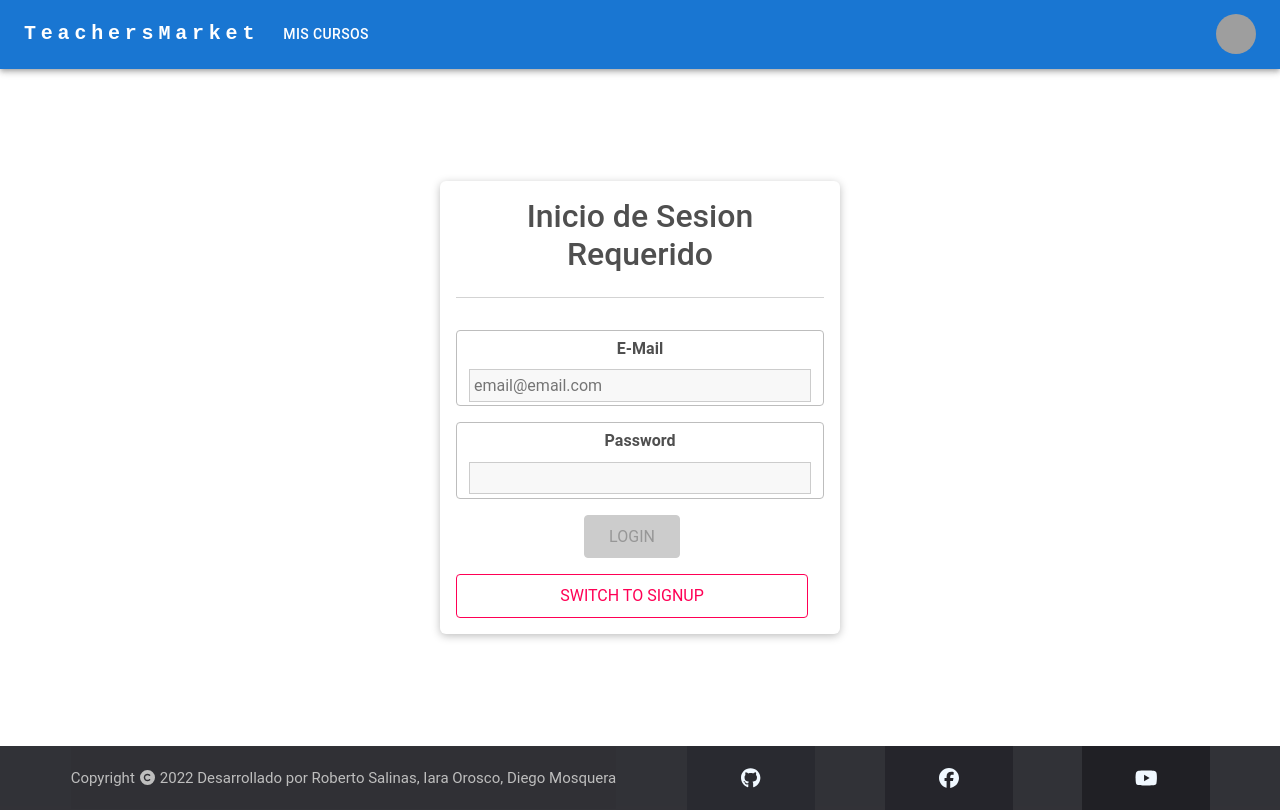
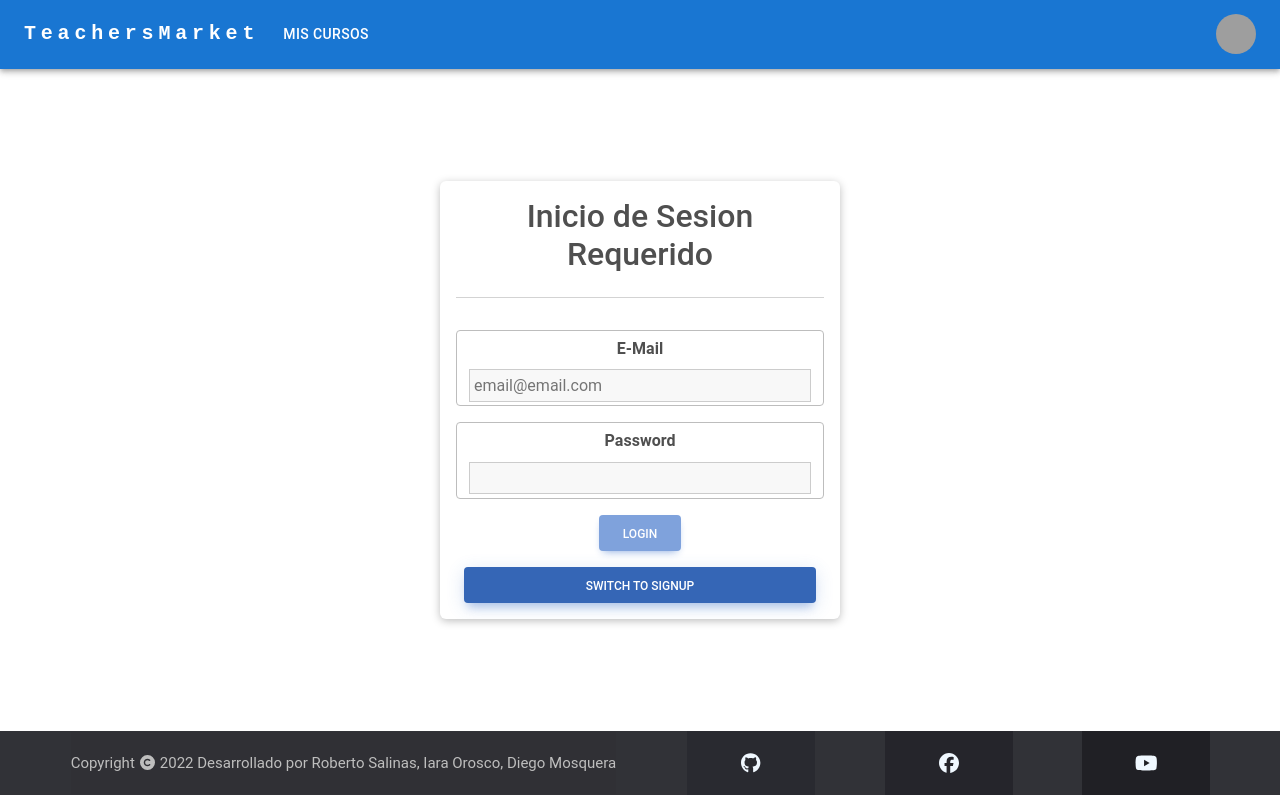
Before and after one commit to rcsalinas/Front-End-API, a React (Create React App) app: page /auth in a window 1280 px wide. Built offline with nearby package versions, Linux system fonts and the light colour scheme; grey boxes are pictures that could not be loaded.

Commit message:
mejorado el estilo de boton

```diff
--- a/src/pages/Auth.js
+++ b/src/pages/Auth.js
@@ -2,7 +2,7 @@ import React, { useState, useContext } from "react";
 import { AuthContext } from "../context/auth-context";
 
 import { useForm } from "../hooks/form-hook";
-import Button from "../components/FormElements/Button";
+import { MDBBtn } from "mdb-react-ui-kit";
 import Input from "../components/FormElements/Input";
 import { VALIDATOR_EMAIL, VALIDATOR_MINLENGTH, VALIDATOR_REQUIRE } from "../util/validators";
 import Card from "../components/UIElements/Card";
@@ -381,13 +381,13 @@ const Auth = () => {
 						errorText="Porfavor ingresar contraseña valida, minimo 6 caracteres"
 						onInput={inputHandler}
 					/>
-					<Button type="submit" disabled={!formState.isValid}>
+					<MDBBtn type="submit" disabled={!formState.isValid}>
 						{isLoginMode ? "LOGIN" : "SIGNUP"}
-					</Button>
+					</MDBBtn>
 				</form>
-				<Button inverse onClick={switchModeHandler}>
+				<MDBBtn className="mx-2" toggle active onClick={switchModeHandler}>
 					SWITCH TO {isLoginMode ? "SIGNUP" : "LOGIN"}
-				</Button>
+				</MDBBtn>
 			</Card>
 		</React.Fragment>
 	);
```
